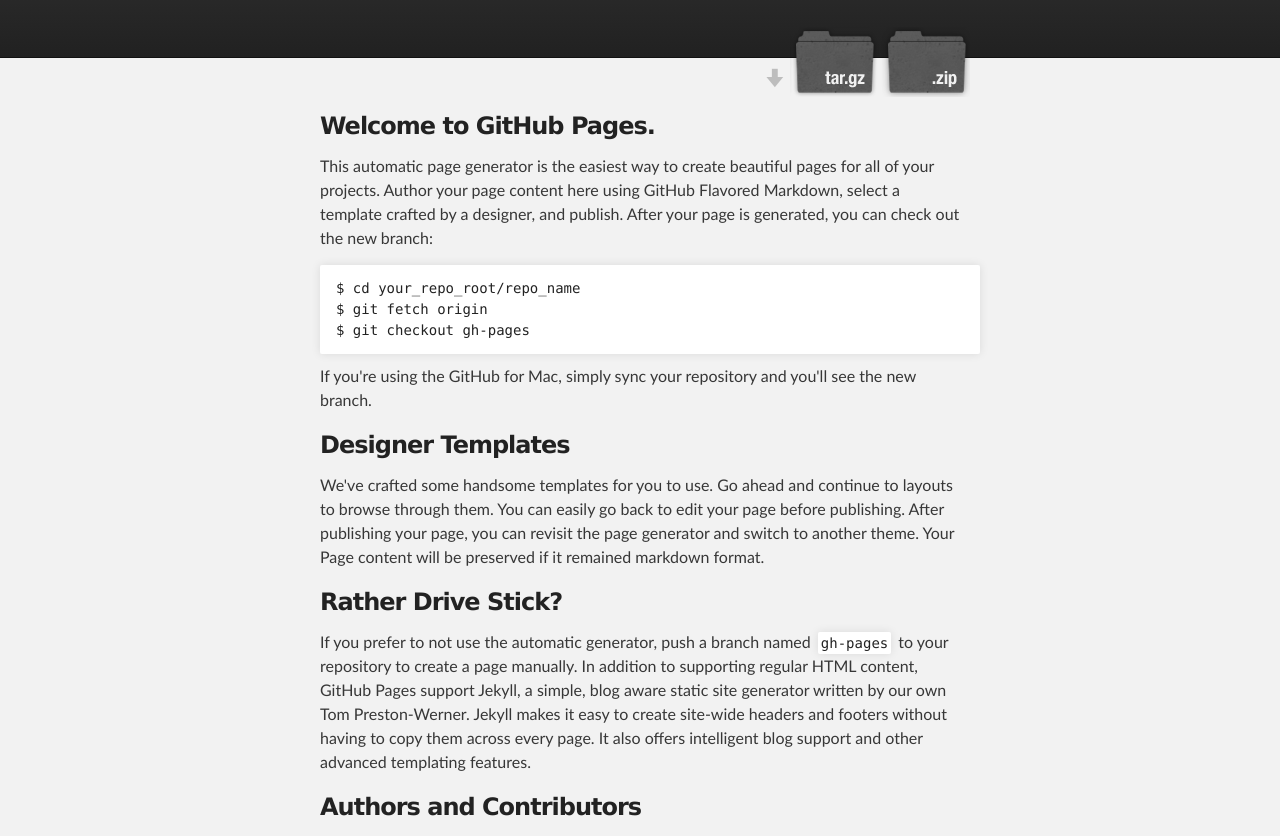
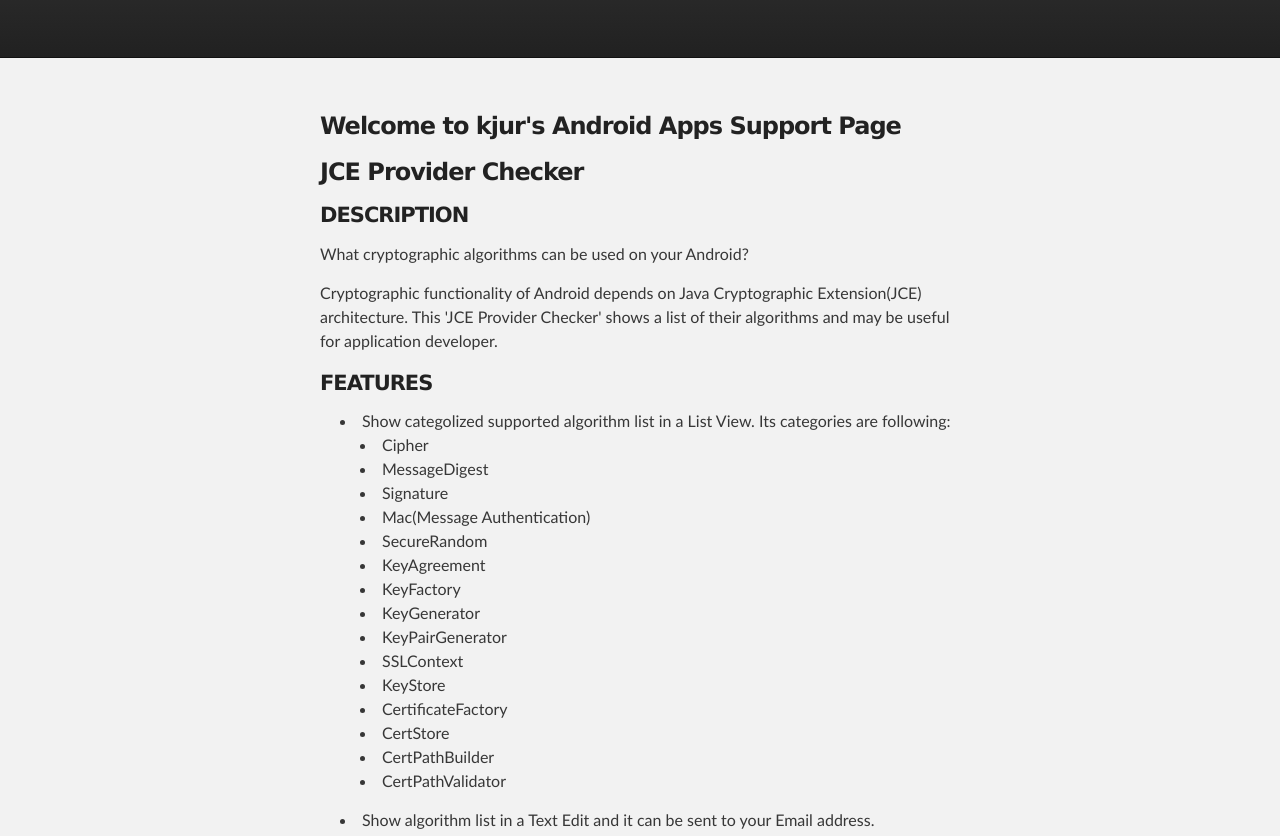
Before and after one commit to kjur/support, a plain HTML site: page index.html in a window 1280 px wide. Shown: the part 116-952 px from the top of the page. Drawn offline with Linux system fonts and the light colour scheme.

Commit message:
Update index.html

```diff
--- a/index.html
+++ b/index.html
@@ -20,44 +20,58 @@
 
           <h1 id="project_title">kjur's Android App Support</h1>
           <h2 id="project_tagline"></h2>
-
-            <section id="downloads">
-              <a class="zip_download_link" href="https://github.com/kjur/support/zipball/master">Download this project as a .zip file</a>
-              <a class="tar_download_link" href="https://github.com/kjur/support/tarball/master">Download this project as a tar.gz file</a>
-            </section>
         </header>
     </div>
 
     <!-- MAIN CONTENT -->
     <div id="main_content_wrap" class="outer">
       <section id="main_content" class="inner">
-        <h3>Welcome to GitHub Pages.</h3>
+        <h3>Welcome to kjur's Android Apps Support Page</h3>
 
-<p>This automatic page generator is the easiest way to create beautiful pages for all of your projects. Author your page content here using GitHub Flavored Markdown, select a template crafted by a designer, and publish. After your page is generated, you can check out the new branch:</p>
+<h3>JCE Provider Checker</h3>
 
-<pre><code>$ cd your_repo_root/repo_name
-$ git fetch origin
-$ git checkout gh-pages
-</code></pre>
+<h4>DESCRIPTION</h4>
+<p>
+What cryptographic algorithms can be used on your Android?
+</p>
+<p>
+Cryptographic functionality of Android depends on
+Java Cryptographic Extension(JCE) architecture.
+This 'JCE Provider Checker' shows a list of their algorithms and
+may be useful for application developer.
+</p>
 
-<p>If you're using the GitHub for Mac, simply sync your repository and you'll see the new branch.</p>
+<h4>FEATURES</h4>
+<ul>
+<li>Show categolized supported algorithm list in a List View.
+  Its categories are following:
+<ul>
+<li>Cipher</li>
+<li>MessageDigest</li>
+<li>Signature</li>
+<li>Mac(Message Authentication)</li>
+<li>SecureRandom</li>
+<li>KeyAgreement</li>
+<li>KeyFactory</li>
+<li>KeyGenerator</li>
+<li>KeyPairGenerator</li>
+<li>SSLContext</li>
+<li>KeyStore</li>
+<li>CertificateFactory</li>
+<li>CertStore</li>
+<li>CertPathBuilder</li>
+<li>CertPathValidator</li>
+</ul>
+</li>
+<li>
+Show algorithm list in a Text Edit and
+  it can be sent to your Email address.
+</li>
+</ul>
 
-<h3>Designer Templates</h3>
+<h4>SUPPORTED VERSION</h4>
+<p>Android 3.0 or later.</p>
 
-<p>We've crafted some handsome templates for you to use. Go ahead and continue to layouts to browse through them. You can easily go back to edit your page before publishing. After publishing your page, you can revisit the page generator and switch to another theme. Your Page content will be preserved if it remained markdown format.</p>
-
-<h3>Rather Drive Stick?</h3>
-
-<p>If you prefer to not use the automatic generator, push a branch named <code>gh-pages</code> to your repository to create a page manually. In addition to supporting regular HTML content, GitHub Pages support Jekyll, a simple, blog aware static site generator written by our own Tom Preston-Werner. Jekyll makes it easy to create site-wide headers and footers without having to copy them across every page. It also offers intelligent blog support and other advanced templating features.</p>
-
-<h3>Authors and Contributors</h3>
-
-<p>You can <a href="https://github.com/blog/821" class="user-mention">@mention</a> a GitHub username to generate a link to their profile. The resulting <code>&lt;a&gt;</code> element will link to the contributor's GitHub Profile. For example: In 2007, Chris Wanstrath (<a href="https://github.com/defunkt" class="user-mention">@defunkt</a>), PJ Hyett (<a href="https://github.com/pjhyett" class="user-mention">@pjhyett</a>), and Tom Preston-Werner (<a href="https://github.com/mojombo" class="user-mention">@mojombo</a>) founded GitHub.</p>
-
-<h3>Support or Contact</h3>
-
-<p>Having trouble with Pages? Check out the documentation at <a href="http://help.github.com/pages">http://help.github.com/pages</a> or contact <a href="mailto:support@github.com">support@github.com</a> and we’ll help you sort it out.</p>
-      </section>
     </div>
 
     <!-- FOOTER  -->
@@ -67,8 +81,5 @@ $ git checkout gh-pages
         <p>Published with <a href="http://pages.github.com">GitHub Pages</a></p>
       </footer>
     </div>
-
-
-
   </body>
 </html>
```
